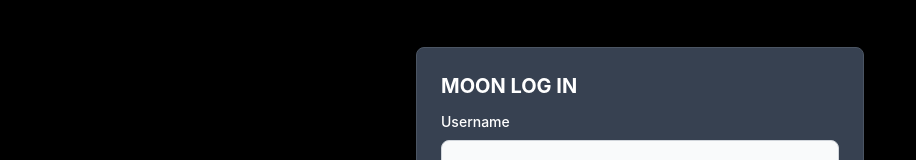
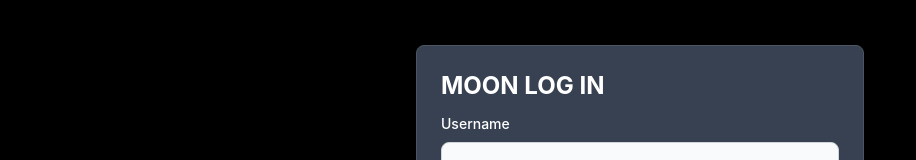
Before and after one commit to adtek98/moon-portal, a Next.js app: page /login in a window 1280 px wide. Shown: the part 200-360 px from the top of the page, without its empty margins (0-916 px from the left). Built offline with nearby package versions, Linux system fonts and the light colour scheme.

Commit message:
login header

```diff
--- a/src/pages/login.tsx
+++ b/src/pages/login.tsx
@@ -7,7 +7,7 @@ export default function Login() {
         <div className="bg-gray-700 w-full rounded-lg border border-gray-600 md:mt-0 sm:max-w-md xl:p-0">
           <div className="p-6">
             <div className="mb-3 ">
-              <h1 className="text-xl font-bold text-2xl">MOON LOG IN</h1>
+              <h1 className="text-2xl font-bold">MOON LOG IN</h1>
             </div>
             <form className="space-y-4 md:space-y-6" action="#">
               <div>
```
